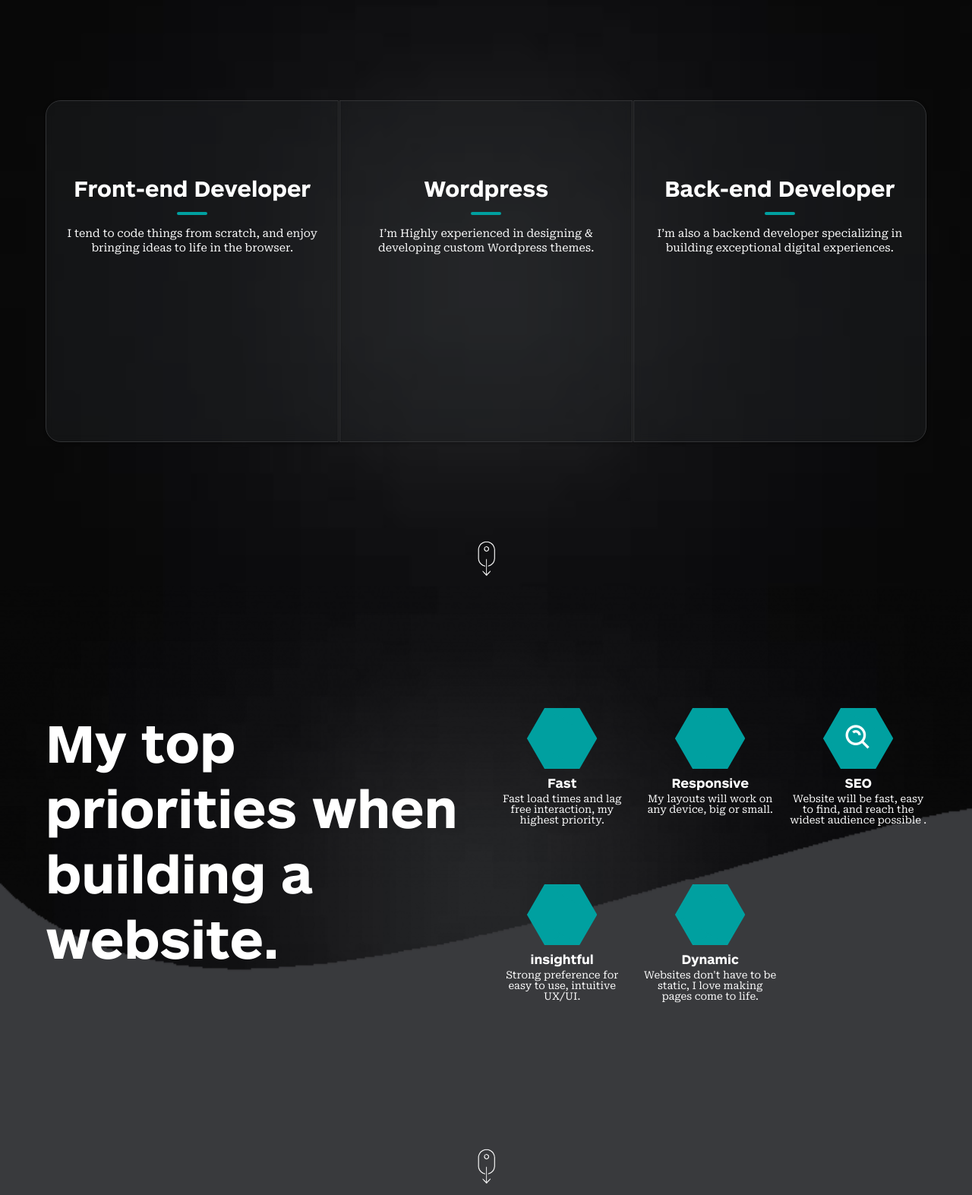
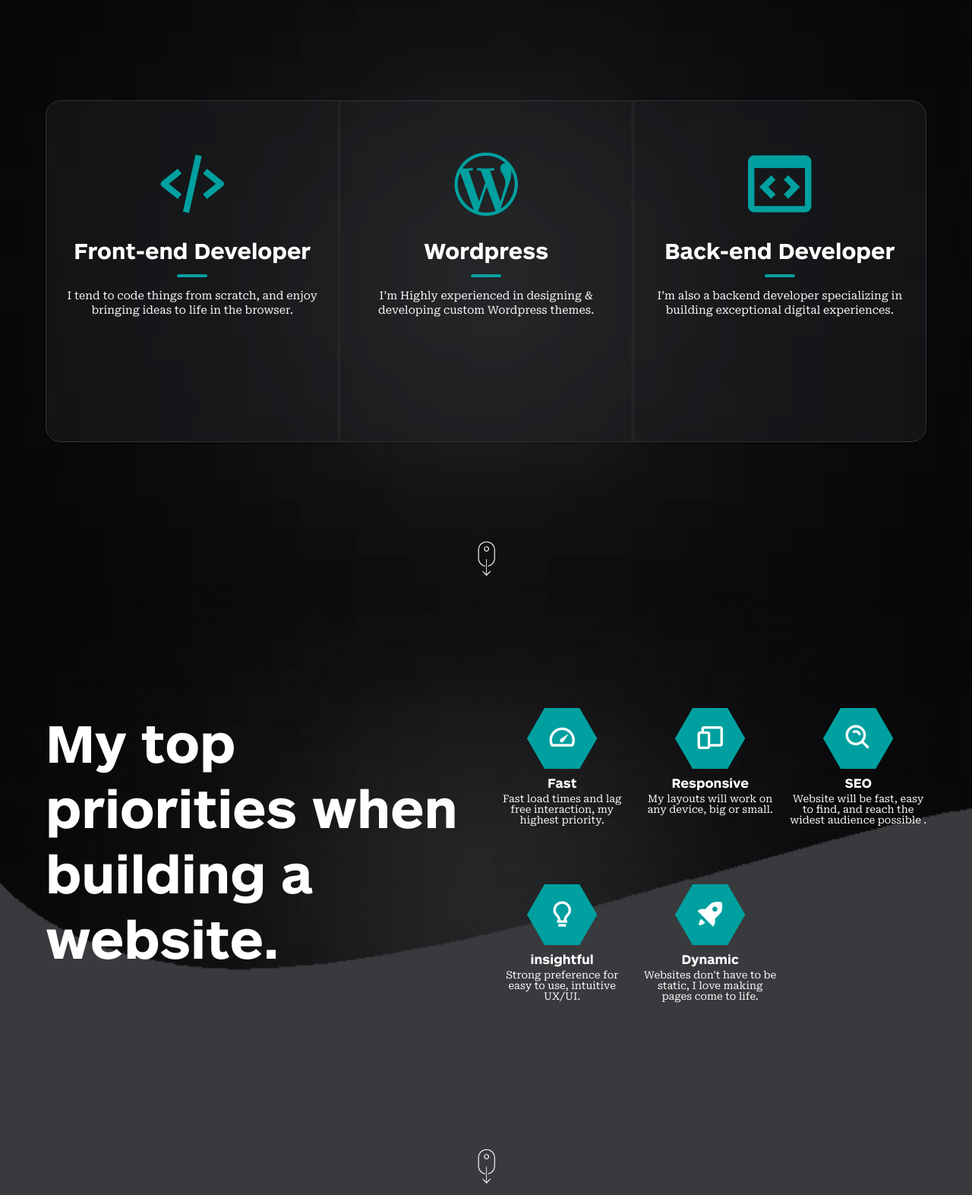
Before and after one commit to zeddyemy/zeddyemy.github.io, a PHP site: page /index.html in a window 1280 px wide. Shown: the part 1628-3201 px from the top of the page at 76% size. Run offline with PHP 8.4, Linux system fonts and the light colour scheme.

Commit message:
Add files via upload

```diff
--- a/assets/library/boxicons/css/only.used.boxicons.css
+++ b/assets/library/boxicons/css/only.used.boxicons.css
@@ -29,77 +29,28 @@
 }
 
 
-  .bxs-chevron-down:before {
-    content: "\ed35";
+.bx-code-alt:before {
+  content: "\ea69";
 }
-  .bxs-chevron-down-circle:before {
-    content: "\ed36";
+.bxl-wordpress:before {
+  content: "\e98f";
 }
-  .bxs-chevron-down-square:before {
-    content: "\ed37";
+.bx-code-block:before {
+    content: "\ea6a";
 }
 
-  .bxs-chevron-right:before {
-    content: "\ed3b";
+.bx-tachometer:before {
+  content: "\ec3a";
 }
-  .bxs-chevron-right-circle:before {
-    content: "\ed3c";
-  }
-  .bxs-chevron-right-square:before {
-    content: "\ed3d";
-  }
-
-  .bxl-facebook:before {
-    content: "\e92f";
-  }
-  .bxl-twitter:before {
-    content: "\e982";
-  }
-  .bxl-whatsapp:before {
-    content: "\e98a";
-  }
-  .bxl-telegram:before {
-    content: "\e97b";
-  }
-  .bxl-pinterest:before {
-    content: "\e961";
-  }
-  .bxl-skype:before {
-    content: "\e96f";
-  }
-  .bxl-linkedin:before {
-    content: "\e94d";
-  }
-  .bxl-tumblr:before {
-    content: "\e97f";
-  }
-
-  .bx-menu:before {
-    content: "\eb5f";
-  }
-  .bx-menu-alt-left:before {
-    content: "\eb60";
-  }
-  .bx-menu-alt-right:before {
-    content: "\eb61";
-  }
-
-  .bx-search:before {
-    content: "\ebf7";
+.bx-devices:before {
+  content: "\ea98";
 }
 .bx-search-alt:before {
   content: "\ebf8";
 }
-  .bx-search-alt-2:before {
-    content: "\ebf9";
+.bx-bulb:before {
+  content: "\ea0d";
 }
-
-  .bx-xs {
-      font-size: 1rem!important;
+.bxs-rocket:before {
+  content: "\ee95";
 }
-  .bx-x:before {
-    content: "\ec8d";
-  }
-  .bx-x-circle:before {
-    content: "\ec8e";
-  }
```
Lines whose indentation alone changed are shown as unchanged.
